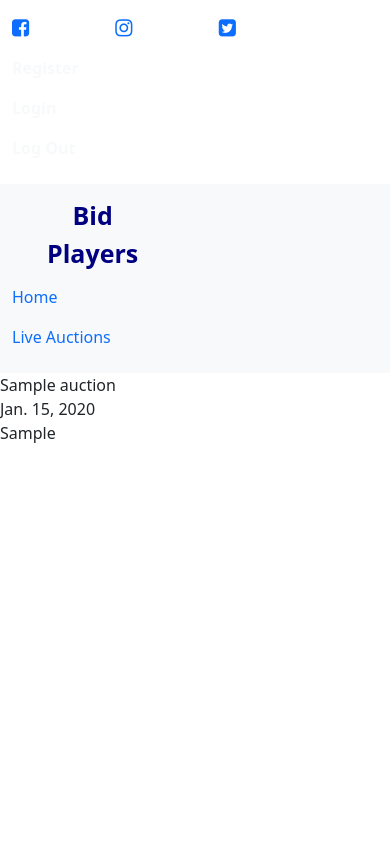
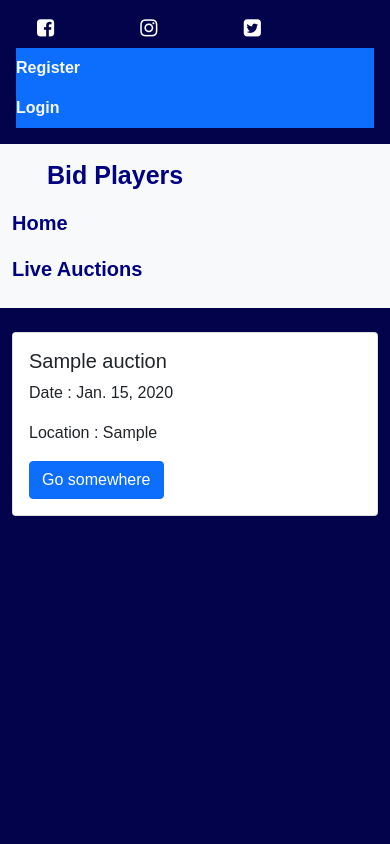
Before and after one commit to Vinayrk2/player-aucsion, a Django app: page /allauctions in a window 390 px wide, after a click that opens the changed part. Run offline with Django 5.2, Linux system fonts and the light colour scheme; tables that the repository leaves empty hold one stand-in row (values such as "Sample post").

Commit message:
Major changes, Added Player to the auction. Show player of the auction. Player Login, Team Login Amd Admin login link to the page. Also cards for both player and auction is added. Page and link to the live auction is generated.

```diff
--- a/auction/appdata/models.py
+++ b/auction/appdata/models.py
@@ -70,7 +70,7 @@ class AuctionPlayer(models.Model):
     auctionId = models.ForeignKey('Auction', on_delete=models.CASCADE)
     playerId = models.ForeignKey('Player', on_delete=models.CASCADE)
     status = models.SmallIntegerField(default=0)
-    teamId = models.ForeignKey('Team', on_delete=models.DO_NOTHING)
+    teamId = models.ForeignKey('Team', on_delete=models.DO_NOTHING, null=True, blank=True)
 
 class Auction_teams(models.Model):
     auctionId = models.ForeignKey('Auction', on_delete=models.CASCADE)
--- a/auction/playerauction/templates/auctions.html
+++ b/auction/playerauction/templates/auctions.html
@@ -1,9 +1,22 @@
 {% include 'header.html' %}
 
-{% if auctions != None %}
-{% for auction in auctions %}
-    <div>{{ auction.auctionName }}</div>
-    <div>{{ auction.date }}</div>
-    <div>{{ auction.location }}</div>
-{% endfor %}
+<div class="container pt-4">
+
+    {% if auctions != None %}
+    <div class="row">
+
+    {% for auction in auctions %}
+    <div class="col-sm-6">
+      <div class="card">
+        <div class="card-body">
+          <h5 class="card-title">{{ auction.auctionName }}</h5>
+          <p class="card-text">Date : {{ auction.date }}</p>
+          <p class="card-text">Location : {{ auction.location }}</p>
+          <a href="/liveauction/{{ auction.id }}" class="btn btn-primary">Go somewhere</a>
+        </div>
+      </div>
+    </div>
+    {% endfor %}
+</div>
 {% endif %}
+</div>
--- a/auction/playerauction/templates/header.html
+++ b/auction/playerauction/templates/header.html
@@ -6,6 +6,66 @@ crossorigin="anonymous"></script>
 <link rel="stylesheet" href="style.css">
 <link rel="stylesheet" href="https://stackpath.bootstrapcdn.com/font-awesome/4.7.0/css/font-awesome.min.css"
 integrity="sha384-wvfXpqpZZVQGK6TAh5PVlGOfQNHSoD2xbE+QkPxCAFlNEevoEH3Sl0sibVcOQVnN" crossorigin="anonymous">
+
+<style>
+    #links>a{
+        display: block;
+    }
+    *{
+        margin: 0;
+        padding: 0;
+    }
+
+    html,body{
+        font-family: 'Ubuntu',sans-serif;
+        height: 100%;
+        background-color: rgb(3, 3, 76);
+    }
+    .navs:link{
+        text-decoration: none;
+        color: red;
+
+    }
+    .icons{
+        color: white;
+        margin-left: 25px;
+    }
+
+    .tabs{
+        color:navy;
+        font-weight: bold;
+        margin-right: 105px;
+        font-size: 20px;
+    }
+
+    body{
+        overflow-x: hidden;
+    }
+
+    .show_images{
+        margin-top: 50px;
+    }
+
+    .Prices_section{
+        display: block;
+        align-content: center;margin-left: 120px;
+
+    }
+
+    .mynav li a{
+        text-decoration: none;
+        background-color: rgb(3, 3, 76);
+        color: white;
+        font-weight: bold;
+        padding: 8px 20px;
+        margin-top: 15px;
+        display: block;
+
+    }
+
+
+</style>
+
 
 <nav class="navbar navbar-expand-lg">
     <div class="container-fluid">
@@ -21,20 +81,21 @@ integrity="sha384-wvfXpqpZZVQGK6TAh5PVlGOfQNHSoD2xbE+QkPxCAFlNEevoEH3Sl0sibVcOQV
             <ul class="navbar-nav ms-auto mb-2 mb-lg-0">
                 {% if 'user' not in request.session %}
                 <li class="nav-item">
-                    <a class="nav-link active text-light" aria-current="page" href="playerregister"
+                    <a class="nav-link active text-light bg-primary mx-1" aria-current="page" href="playerregister"
                         style="font-weight: bold;">Register</a>
                 </li>
                 <li class="nav-item">
-                    <a class="nav-link active text-light" aria-current="page" href="player/login"
+                    <a class="nav-link active text-light bg-primary mx-1" aria-current="page" href="player/login"
                         style="font-weight: bold;">Login</a>
                 </li>
                 {% endif %}
 
-
+                {% if 'user' in request.session %}
                 <li class="nav-item">
-                    <a class="nav-link active text-light" aria-current="page" href="logout"
+                    <a class="nav-link active text-light bg-danger mx-1" aria-current="page" href="logout"
                         style="font-weight: bold;">Log Out</a>
                 </li>
+                {% endif %}
         </div>
     </div>
 </nav>
@@ -42,8 +103,7 @@ integrity="sha384-wvfXpqpZZVQGK6TAh5PVlGOfQNHSoD2xbE+QkPxCAFlNEevoEH3Sl0sibVcOQV
 <nav class="navbar navbar-expand-lg bg-light">
     <div class="container-fluid">
         <a class="navbar-brand" href="#"
-            style="font-weight:bolder;text-align: center;margin-left: 35px;font-size: 25px;color: navy;">Bid
-            <br> Players</a>
+            style="font-weight:bolder;text-align: center;margin-left: 35px;font-size: 25px;color: navy;">Bid Players</a>
         <button class="navbar-toggler" type="button" data-bs-toggle="collapse"
             data-bs-target="#navbarSupportedContent" aria-controls="navbarSupportedContent"
             aria-expanded="false" aria-label="Toggle navigation">
--- a/auction/playerauction/urls.py
+++ b/auction/playerauction/urls.py
@@ -7,12 +7,12 @@ urlpatterns = [
     path('<str:user>/login', views.login, name='login'),
     path('register', views.register, name='register'),
     path('playerregister', views.player_register, name='player_register'),
-    path('liveauction', views.live_auction, name='live_auction'),
+    path('liveauction/<auctionid>', views.live_auction, name='live_auction'),
     path('oldauction', views.old_auction, name='old_auction'),
     path('playerprofile', views.player_profile, name='player_profile'),
     path('createauction', views.create_auction, name='create_auction'),
     path('auctionadmin', views.auction_admin, name='auction_admin'),
-    path('playersummery', views.player_summery, name='player_summery'),
+    path('playersummery/<auctionid>/<str:detail>', views.player_summery, name='player_summery'),
     path('help',views.helppage, name='helppage'),
     path('teamprofile',views.teamHome, name='team_profile'),
     path('adminreg',views.adminReg, name='adminreg'),
--- a/auction/playerauction/views.py
+++ b/auction/playerauction/views.py
@@ -126,8 +126,13 @@ def player_register(request):
         return render(request, 'player_register.html', {})
 
 
-def live_auction(request):
-    return render(request, 'live_auction.html', {})
+def live_auction(request, auctionid):
+    try:
+        auction = Auction.objects.get(id=auctionid)
+        print(auction)
+        return render(request, 'live_auction.html', {"auction":auction})
+    except Exception as e:
+        return render(request, "error.html", {"Error":"Page Not Found.", "code":404})
 
 def old_auction(request):
     return render(request, 'old_auction.html', {})
@@ -177,8 +182,28 @@ def auction_admin(request):
         return render(request, 'auction_admin.html', {})
     else:
         return render(request, "error.html", {'Error':"Unauthorized User Access ", "code":"403"})
-def player_summery(request):
-    return render(request, 'player_summery.html', {})
+
+
+def player_summery(request, auctionid ,detail):
+    try:
+        filterVal = ''
+        auction = Auction.objects.get(id=auctionid)
+        if detail == 'unsold':
+            players = auction.auctionplayer_set.filter(status=2)
+        elif detail == 'sold':
+            players = auction.auctionplayer_set.filter(status=1)
+        else:
+            players = auction.auctionplayer_set.all()
+
+
+        lis = []
+        for player in players:
+            p = Player.objects.get(id=player.id)
+            p.status = player.status
+            lis.append(p)
+        return render(request, 'player_summery.html', {'players':lis})
+    except Exception as e:
+        return render(request, "error.html", {'Error':e, "code":"403"})
 
 def helppage(request):
     return render(request, 'helppage.html', {})
```
Also changed, not shown: auction/mainAuction/consumers.py (+0 -20 lines), auction/playerauction/templates/index.html (+16 -2 lines), auction/playerauction/templates/live_auction.html (+4 -3 lines), auction/playerauction/templates/login.html (+9 -20 lines), auction/playerauction/templates/player_register.html (+11 -11 lines), auction/playerauction/templates/player_summery.html (+25 -2 lines), auction/appdata/migrations/0018_alter_auctionplayer_teamid.py (added), auction/appdata/migrations/0019_alter_auctionplayer_teamid.py (added).
